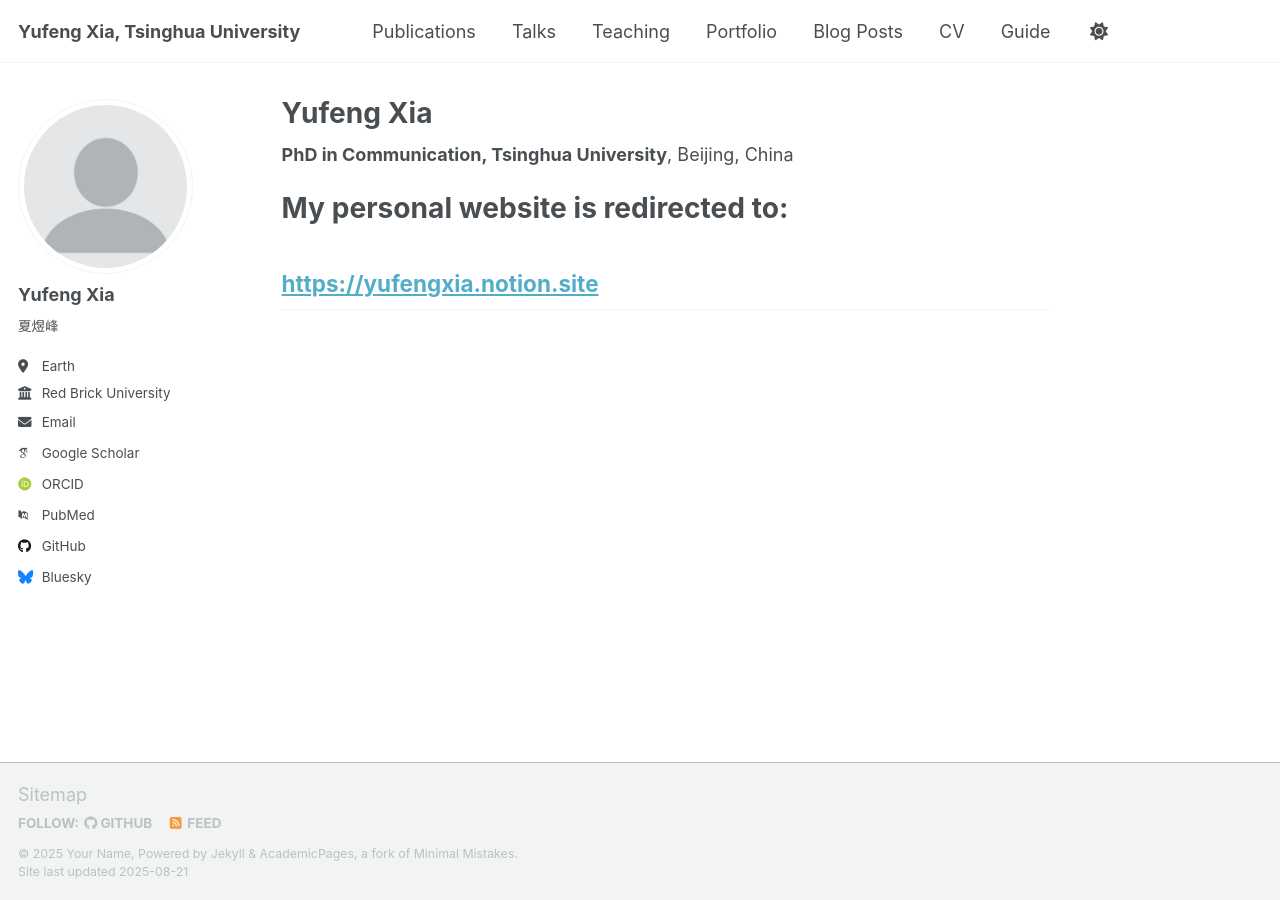
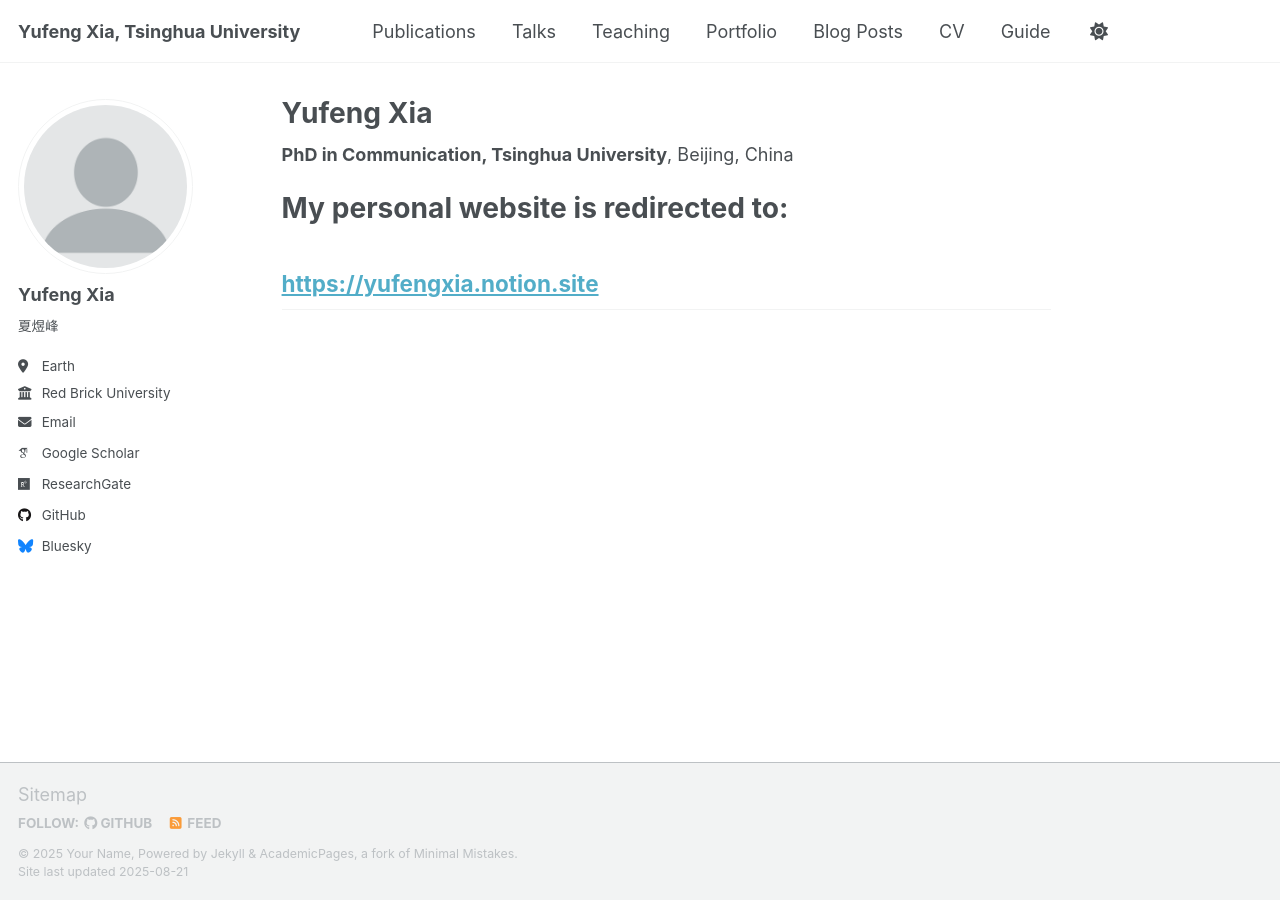
Before and after one commit to YufengXia/yufengxia.github.io, a Jekyll site: the page built from _pages/about.md, in a window 1280 px wide. Built offline with Jekyll 4.4.1, drawn with Linux system fonts in a browser that asks for light colours; some web fonts are replaced; a script that is not in the unit is left out; part of the change alters nothing that is shown.

Commit message:
Update _config.yml

```diff
--- a/_config.yml
+++ b/_config.yml
@@ -29,18 +29,18 @@ author:
   location         : "Earth"
   employer         : "Red Brick University"
   uri              : # URL
-  email            : "none@example.org"
+  email            : "yufeng.xia@outlook.com"
 
   # Academic websites
   academia         : # URL
   arxiv            : # URL - Update with the correct link to your profile
-  googlescholar    : "https://scholar.google.com/citations?user=PS_CX0AAAAAJ"
+  googlescholar    : "https://scholar.google.com/citations?user=keg_M90AAAAJ&hl=zh-CN&oi=sra"
   inspire-hep      : # URL
   impactstory      : # URL
-  orcid            : "http://orcid.org/yourorcidurl"
+  orcid            :
   semantic         : # URL
-  pubmed           : "https://www.ncbi.nlm.nih.gov/pubmed/?term=john+snow"
-  researchgate     : # URL
+  pubmed           :
+  researchgate     : "https://www.researchgate.net/profile/Yufeng-Xia?_tp=eyJjb250ZXh0Ijp7InBhZ2UiOiJwcm9maWxlIiwicHJldmlvdXNQYWdlIjpudWxsLCJwb3NpdGlvbiI6InBhZ2VDb250ZW50In19"
   scopus           : # URL
 
   # Repositories and software development
```
